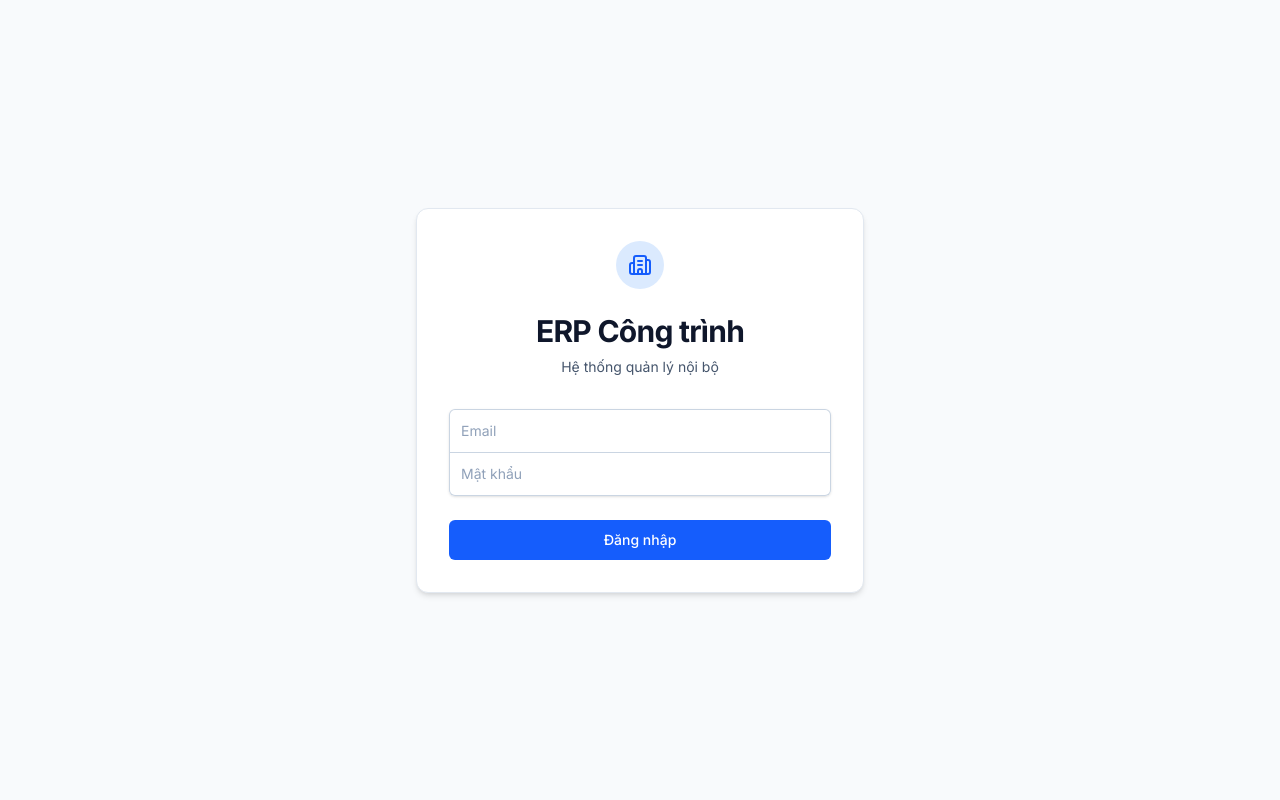
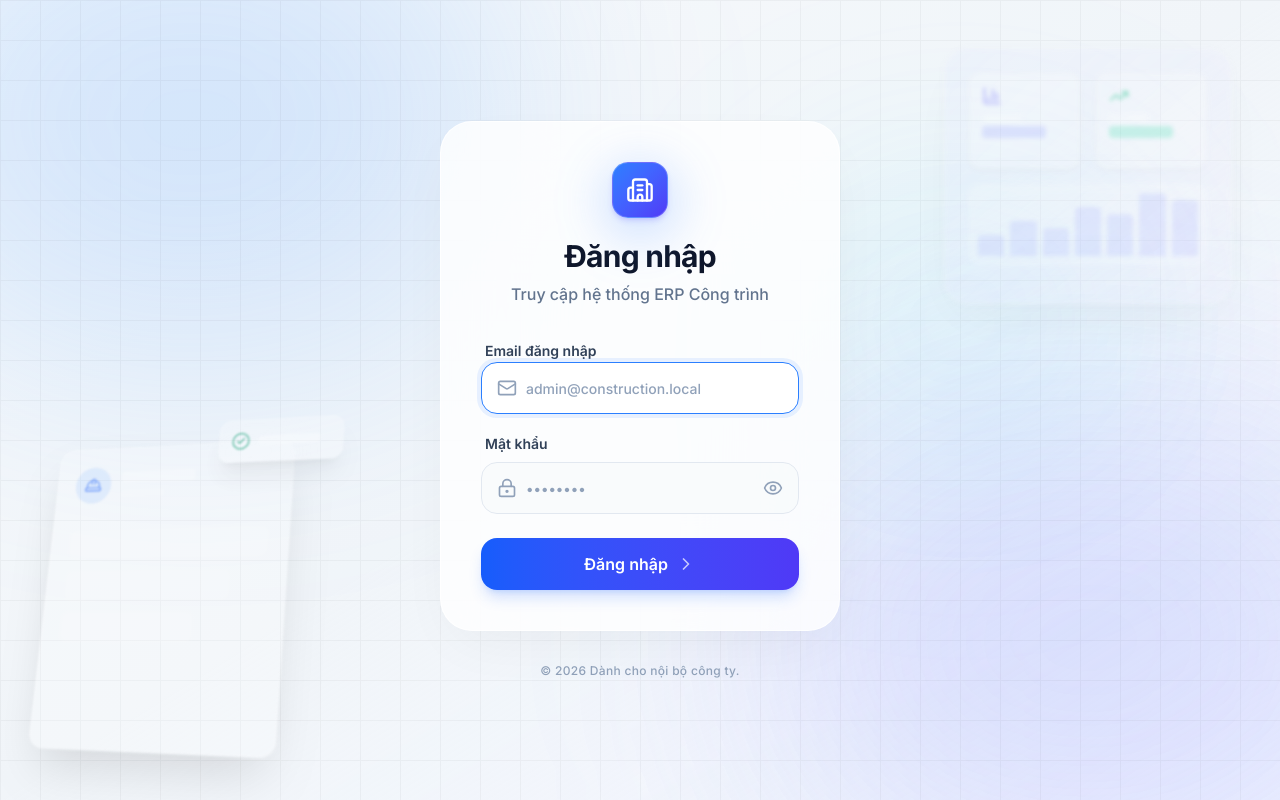
Before and after one commit to xuandai0229/construction-erp-v2, a Next.js app: page /login in a window 1280 px wide. Built offline with nearby package versions, Linux system fonts and the light colour scheme.

Commit message:
Hoan thien dang nhap va UI centered

```diff
--- a/src/app/login/page.tsx
+++ b/src/app/login/page.tsx
@@ -1,9 +1,10 @@
 "use client";
 
-import { useRef, useState } from 'react';
+import { useRef, useState, useEffect } from 'react';
 import { useRouter } from 'next/navigation';
 import { Button } from '@/components/ui/button';
-import { Building2 } from 'lucide-react';
+import { Building2, Eye, EyeOff, AlertCircle, ChevronRight, Mail, LockKeyhole } from 'lucide-react';
+import { LoginBackground3D } from '@/components/auth/LoginBackground3D';
 
 export default function LoginPage() {
   const router = useRouter();
@@ -11,7 +12,16 @@ export default function LoginPage() {
   const [password, setPassword] = useState('');
   const [error, setError] = useState('');
   const [loading, setLoading] = useState(false);
+  const [showPassword, setShowPassword] = useState(false);
+  const emailInputRef = useRef<HTMLInputElement>(null);
   const submittingRef = useRef(false);
+
+  useEffect(() => {
+    // Autofocus email on mount if empty
+    if (emailInputRef.current && !email) {
+      emailInputRef.current.focus();
+    }
+  }, [email]);
 
   const handleSubmit = async (e: React.FormEvent) => {
     e.preventDefault();
@@ -37,6 +47,11 @@ export default function LoginPage() {
       router.refresh();
     } catch (err: unknown) {
       setError(err instanceof Error ? err.message : String(err));
+      // Keep email, but clear password if there's an error
+      setPassword('');
+      if (emailInputRef.current) {
+        emailInputRef.current.focus();
+      }
     } finally {
       submittingRef.current = false;
       setLoading(false);
@@ -44,58 +59,130 @@ export default function LoginPage() {
   };
 
   return (
-    <div className="flex min-h-screen items-center justify-center bg-slate-50 py-12 px-4 sm:px-6 lg:px-8">
-      <div className="w-full max-w-md space-y-8 bg-white p-8 rounded-xl shadow-md border border-slate-200">
-        <div className="flex flex-col items-center">
-          <div className="flex h-12 w-12 items-center justify-center rounded-full bg-blue-100">
-            <Building2 className="h-6 w-6 text-blue-600" />
+    <div className="flex min-h-screen w-full items-center justify-center bg-slate-50 relative overflow-hidden font-sans selection:bg-blue-100 selection:text-blue-900">
+
+      {/* 3D Background Decoration */}
+      <LoginBackground3D />
+
+      {/* Centered Login Card Container */}
+      <div className="relative z-10 w-full max-w-md px-4 sm:px-6 flex flex-col items-center">
+        <div className="w-full bg-white/80 backdrop-blur-3xl p-8 sm:p-10 rounded-[2rem] shadow-[0_20px_60px_-15px_rgba(0,0,0,0.05)] border border-white/80">
+
+          {/* Header */}
+          <div className="flex flex-col items-center mb-8 relative">
+            <div className="absolute top-0 left-1/2 -translate-x-1/2 w-20 h-20 bg-blue-500/20 rounded-full blur-xl pointer-events-none"></div>
+            <div className="relative flex h-14 w-14 items-center justify-center rounded-2xl bg-gradient-to-br from-blue-500 to-indigo-600 shadow-md shadow-indigo-500/20 mb-5 border border-white/20">
+              <Building2 className="h-7 w-7 text-white" />
             </div>
-          <h2 className="mt-6 text-center text-3xl font-bold tracking-tight text-slate-900">
-            ERP Công trình
+            <h2 className="text-2xl sm:text-3xl font-bold tracking-tight text-slate-900 text-center">
+              Đăng nhập
             </h2>
-          <p className="mt-2 text-center text-sm text-slate-600">
-            Hệ thống quản lý nội bộ
+            <p className="mt-2 text-sm sm:text-base text-slate-500 text-center font-medium">
+              Truy cập hệ thống ERP Công trình
             </p>
           </div>
-        <form className="mt-8 space-y-6" onSubmit={handleSubmit}>
+
+          {/* Error Alert */}
           {error && (
-            <div className="rounded-md bg-red-50 p-4 text-sm text-red-700">
-              {error}
+            <div className="mb-6 bg-red-50 text-red-900 border border-red-100 shadow-sm transition-all animate-in fade-in slide-in-from-top-2 rounded-xl p-4 flex items-start space-x-3">
+              <AlertCircle className="h-5 w-5 text-red-500 shrink-0 mt-0.5" />
+              <div className="font-medium text-red-800 text-sm leading-relaxed">{error}</div>
             </div>
           )}
-          <div className="-space-y-px rounded-md shadow-sm">
-            <div>
+
+          {/* Form */}
+          <form className="space-y-6" onSubmit={handleSubmit}>
+            <div className="space-y-5">
+              {/* Email Input */}
+              <div className="space-y-2">
+                <label htmlFor="email" className="text-sm font-semibold text-slate-700 ml-1">
+                  Email đăng nhập
+                </label>
+                <div className="relative">
+                  <div className="absolute inset-y-0 left-0 pl-4 flex items-center pointer-events-none text-slate-400">
+                    <Mail className="h-5 w-5" />
+                  </div>
                   <input
                     id="email"
                     name="email"
-                type="email"
+                    type="text"
                     required
-                className="relative block w-full rounded-t-md border-0 py-2.5 px-3 text-slate-900 ring-1 ring-inset ring-slate-300 placeholder:text-slate-400 focus:z-10 focus:ring-2 focus:ring-inset focus:ring-blue-600 sm:text-sm sm:leading-6"
-                placeholder="Email"
+                    ref={emailInputRef}
+                    autoComplete="email"
+                    inputMode="email"
+                    autoCapitalize="none"
+                    autoCorrect="off"
+                    className="block w-full h-[52px] rounded-2xl border border-slate-200 bg-slate-50/80 pl-11 pr-4 text-slate-900 placeholder:text-slate-400 focus:bg-white focus:border-blue-500 focus:outline-none focus:ring-4 focus:ring-blue-500/10 transition-all duration-200 sm:text-sm font-medium"
+                    placeholder="admin@construction.local"
                     value={email}
                     onChange={(e) => setEmail(e.target.value)}
                   />
                 </div>
-            <div>
+              </div>
+
+              {/* Password Input */}
+              <div className="space-y-2">
+                <div className="flex items-center justify-between ml-1">
+                  <label htmlFor="password" className="text-sm font-semibold text-slate-700">
+                    Mật khẩu
+                  </label>
+                </div>
+                <div className="relative">
+                  <div className="absolute inset-y-0 left-0 pl-4 flex items-center pointer-events-none text-slate-400">
+                    <LockKeyhole className="h-5 w-5" />
+                  </div>
                   <input
                     id="password"
                     name="password"
-                type="password"
+                    type={showPassword ? "text" : "password"}
                     required
-                className="relative block w-full rounded-b-md border-0 py-2.5 px-3 text-slate-900 ring-1 ring-inset ring-slate-300 placeholder:text-slate-400 focus:z-10 focus:ring-2 focus:ring-inset focus:ring-blue-600 sm:text-sm sm:leading-6"
-                placeholder="Mật khẩu"
+                    autoComplete="current-password"
+                    className="block w-full h-[52px] rounded-2xl border border-slate-200 bg-slate-50/80 pl-11 pr-12 text-slate-900 placeholder:text-slate-400 focus:bg-white focus:border-blue-500 focus:outline-none focus:ring-4 focus:ring-blue-500/10 transition-all duration-200 sm:text-sm font-medium"
+                    placeholder="••••••••"
                     value={password}
                     onChange={(e) => setPassword(e.target.value)}
                   />
+                  <button
+                    type="button"
+                    className="absolute inset-y-0 right-0 flex items-center pr-4 text-slate-400 hover:text-slate-600 transition-colors"
+                    onClick={() => setShowPassword(!showPassword)}
+                    tabIndex={-1}
+                  >
+                    {showPassword ? (
+                      <EyeOff className="h-5 w-5" aria-hidden="true" />
+                    ) : (
+                      <Eye className="h-5 w-5" aria-hidden="true" />
+                    )}
+                  </button>
+                </div>
               </div>
             </div>
 
-          <div>
-            <Button type="submit" className="w-full" disabled={loading}>
-              {loading ? 'Đang xử lý...' : 'Đăng nhập'}
+            {/* Submit Button */}
+            <Button
+              type="submit"
+              className="w-full h-[52px] text-base font-semibold bg-gradient-to-r from-blue-600 to-indigo-600 hover:from-blue-700 hover:to-indigo-700 text-white shadow-lg shadow-blue-600/20 transition-all rounded-2xl border-0"
+              disabled={loading}
+            >
+              {loading ? (
+                <div className="flex items-center justify-center space-x-2">
+                  <div className="h-5 w-5 animate-spin rounded-full border-2 border-white/20 border-t-white"></div>
+                  <span>Đang đăng nhập...</span>
+                </div>
+              ) : (
+                <div className="flex items-center justify-center space-x-2">
+                  <span>Đăng nhập</span>
+                  <ChevronRight className="h-5 w-5 opacity-70" />
+                </div>
+              )}
             </Button>
+          </form>
         </div>
-        </form>
+
+        {/* Footer Outside Card */}
+        <div className="mt-8 text-center text-xs text-slate-400 font-medium tracking-wide">
+          © {new Date().getFullYear()} Dành cho nội bộ công ty.
+        </div>
       </div>
     </div>
   );
--- /dev/null
+++ b/src/components/auth/LoginBackground3D.tsx
@@ -0,0 +1,86 @@
+import React from 'react';
+import { BarChart3, HardHat, TrendingUp, CheckCircle2 } from 'lucide-react';
+
+export function LoginBackground3D() {
+  return (
+    <div className="absolute inset-0 overflow-hidden pointer-events-none z-0">
+      {/* Background Gradients & Glows */}
+      <div className="absolute inset-0 bg-gradient-to-br from-slate-50 via-slate-100 to-indigo-50/50" />
+      <div className="absolute top-[-15%] left-[-10%] w-[50%] h-[60%] bg-blue-400/20 rounded-full mix-blend-multiply filter blur-[120px]" />
+      <div className="absolute bottom-[-10%] right-[-10%] w-[50%] h-[60%] bg-indigo-400/20 rounded-full mix-blend-multiply filter blur-[120px]" />
+      <div className="absolute top-[20%] right-[10%] w-[30%] h-[40%] bg-cyan-300/10 rounded-full mix-blend-multiply filter blur-[100px]" />
+
+      {/* Subtle Grid Pattern */}
+      <div
+        className="absolute inset-0 opacity-[0.03]"
+        style={{ backgroundImage: 'linear-gradient(#000 1px, transparent 1px), linear-gradient(90deg, #000 1px, transparent 1px)', backgroundSize: '40px 40px' }}
+      ></div>
+
+      {/* Inline styles for 3D floating animation */}
+      <style dangerouslySetInnerHTML={{__html: `
+        @keyframes float-bg-1 {
+          0%, 100% { transform: perspective(1200px) rotateY(-20deg) rotateX(15deg) translateY(0); }
+          50% { transform: perspective(1200px) rotateY(-20deg) rotateX(15deg) translateY(-20px); }
+        }
+        @keyframes float-bg-2 {
+          0%, 100% { transform: perspective(1200px) rotateY(15deg) rotateX(20deg) translateY(0); }
+          50% { transform: perspective(1200px) rotateY(15deg) rotateX(20deg) translateY(-25px); }
+        }
+        .animate-bg-3d-1 { animation: float-bg-1 8s ease-in-out infinite; }
+        .animate-bg-3d-2 { animation: float-bg-2 10s ease-in-out infinite; animation-delay: 2s; }
+      `}} />
+
+      {/* 3D Cluster 1: Bottom Left (Opacity increased, repositioned to avoid cut-off) */}
+      <div className="absolute -bottom-4 -left-4 lg:bottom-8 lg:left-8 opacity-40 lg:opacity-50 blur-[1px] animate-bg-3d-1">
+        {/* Main Card */}
+        <div className="w-64 h-80 bg-white/40 backdrop-blur-md rounded-2xl border border-white/50 shadow-2xl p-5 flex flex-col justify-between relative">
+          <div className="flex items-center gap-3 border-b border-white/40 pb-3">
+            <div className="w-10 h-10 rounded-full bg-blue-500/20 flex items-center justify-center">
+              <HardHat className="w-5 h-5 text-blue-600" />
+            </div>
+            <div className="space-y-2">
+              <div className="w-20 h-3 rounded bg-white/60"></div>
+              <div className="w-12 h-2 rounded bg-white/40"></div>
+            </div>
+          </div>
+          <div className="flex-1 mt-4 space-y-3">
+            <div className="w-full h-8 bg-white/30 rounded-lg"></div>
+            <div className="w-5/6 h-8 bg-white/30 rounded-lg"></div>
+            <div className="w-4/6 h-8 bg-white/30 rounded-lg"></div>
+          </div>
+        </div>
+
+        {/* Floating badge over card 1 */}
+        <div className="absolute -top-6 -right-12 w-32 bg-white/50 backdrop-blur-lg rounded-xl border border-white/50 shadow-xl p-3 flex items-center gap-2">
+          <CheckCircle2 className="w-5 h-5 text-emerald-600" />
+          <div className="w-16 h-2.5 bg-white/80 rounded"></div>
+        </div>
+      </div>
+
+      {/* 3D Cluster 2: Top Right (Opacity increased, blurred) */}
+      <div className="absolute -top-10 -right-4 lg:top-12 lg:right-12 opacity-35 lg:opacity-45 blur-[2px] animate-bg-3d-2 hidden md:block">
+        <div className="w-72 h-64 bg-gradient-to-br from-indigo-100/50 to-purple-100/30 backdrop-blur-xl rounded-3xl border border-white/60 shadow-[0_20px_60px_-15px_rgba(0,0,0,0.1)] p-6 relative">
+           <div className="flex gap-4">
+             <div className="flex-1 bg-white/40 rounded-xl h-24 p-3 shadow-sm border border-white/40">
+               <BarChart3 className="w-5 h-5 text-indigo-500 mb-2" />
+               <div className="w-10 h-2 bg-white/60 rounded mb-1"></div>
+               <div className="w-16 h-3 bg-indigo-400/40 rounded"></div>
+             </div>
+             <div className="flex-1 bg-white/40 rounded-xl h-24 p-3 shadow-sm border border-white/40">
+               <TrendingUp className="w-5 h-5 text-emerald-500 mb-2" />
+               <div className="w-10 h-2 bg-white/60 rounded mb-1"></div>
+               <div className="w-16 h-3 bg-emerald-400/40 rounded"></div>
+             </div>
+           </div>
+
+           <div className="w-full h-20 bg-white/30 rounded-xl mt-4 border border-white/40 overflow-hidden flex items-end justify-between px-2 pb-2 gap-1.5">
+             {[30, 50, 40, 70, 60, 90, 80].map((h, i) => (
+                <div key={i} className="w-full bg-indigo-400/30 rounded-t-sm" style={{ height: `${h}%` }}></div>
+             ))}
+           </div>
+        </div>
+      </div>
+
+    </div>
+  );
+}
```
Also changed, not shown: 4 other files (tests, documents, lock files or other folders). Lines whose indentation alone changed are shown as unchanged.
